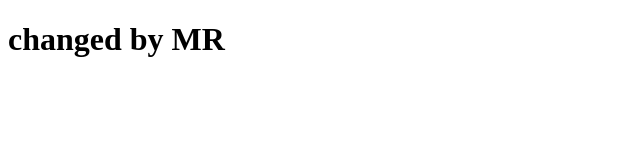
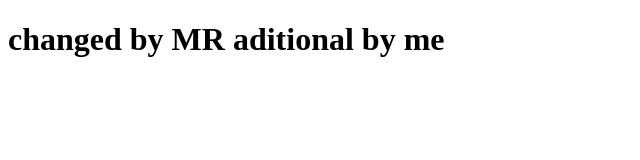
Before and after one commit to mrutyunjayIIITG/Mrsdcollab, a plain HTML site: page index.html in a window 1280 px wide. Shown: the whole page, without its empty margins (0-640 px from the left). Drawn offline with Linux system fonts and the light colour scheme.

Commit message:
chnaging heading

```diff
--- a/index.html
+++ b/index.html
@@ -7,7 +7,7 @@
 </head>
 <body>
     <div class="MR">
-        <h1> changed by MR</h1>
+        <h1> changed by MR aditional by me</h1>
     </div>
 
 </body>
```
